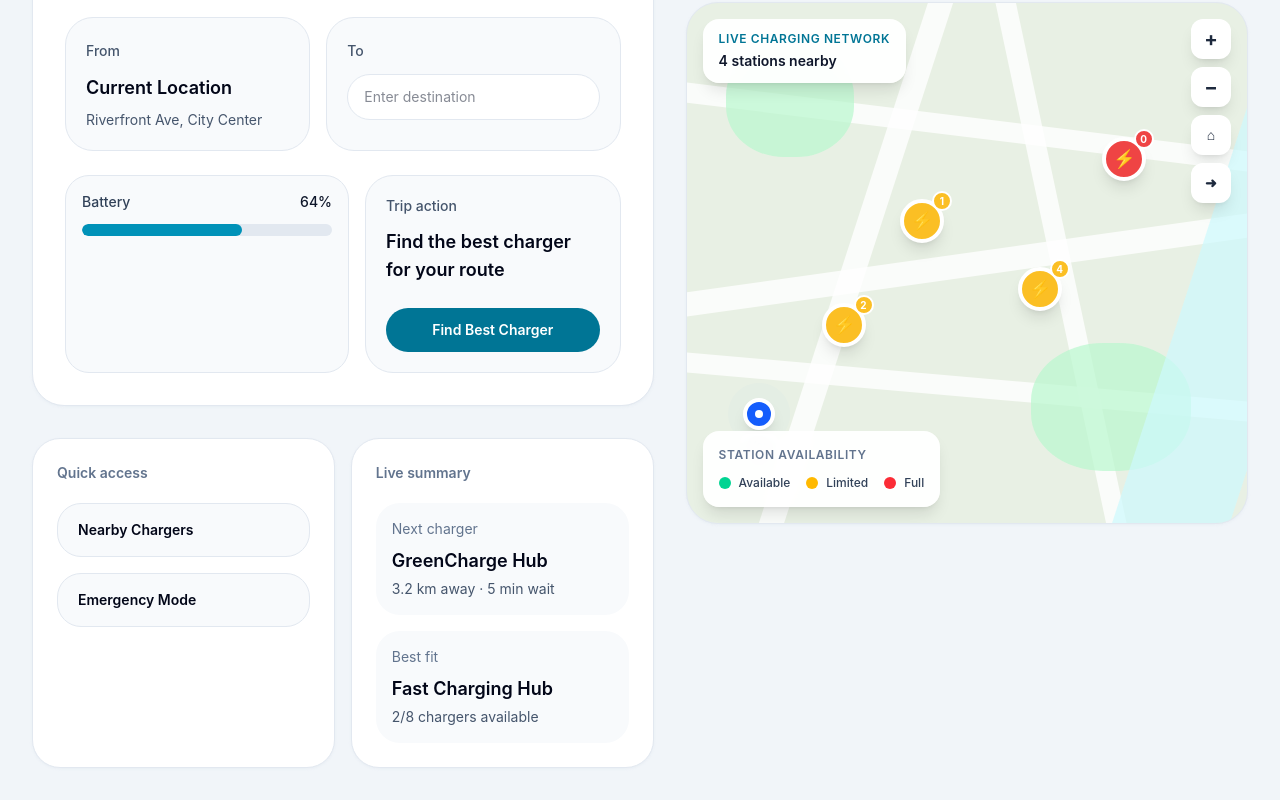
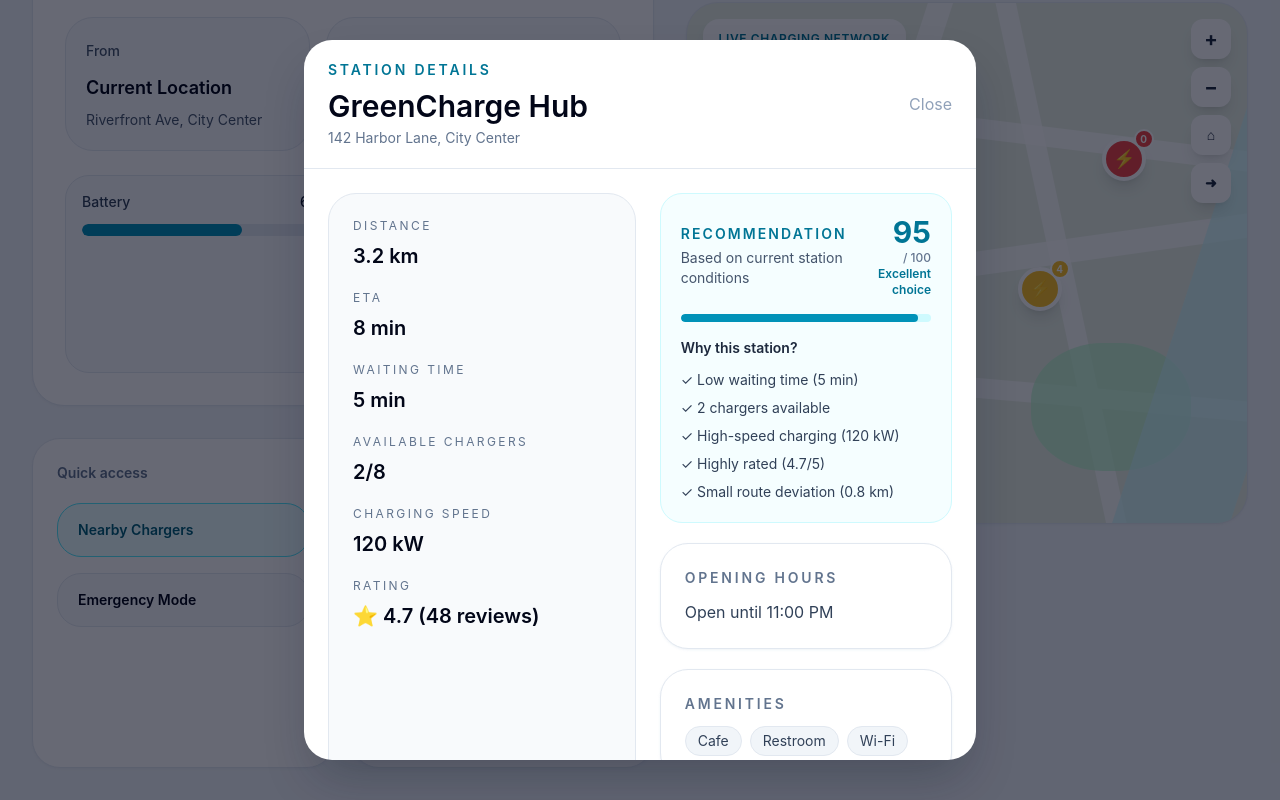
Before and after one commit to thakuradityaas9-glitch/EV-Solution, a React app in the folder frontend/: page /driver in a window 1280 px wide. Both pictures are taken after a click on the button "Nearby Chargers". Shown: the part 451-1251 px from the top of the page. Built offline with nearby package versions, Linux system fonts and the light colour scheme; the HTML template or start-up script is replaced by a standard one.

Commit message:
feat: add intelligent charger recommendations

```diff
--- a/frontend/src/components/driver/DriverMap.jsx
+++ b/frontend/src/components/driver/DriverMap.jsx
@@ -2,7 +2,7 @@ import { useState } from 'react'
 import { driverStations } from '../../data/driverStations.js'
 import StationMarker from './StationMarker.jsx'
 
-export default function DriverMap({ onStationSelect, showRoute, onRouteToggle }) {
+export default function DriverMap({ onStationSelect, recommendedStation, showRoute, onRouteToggle }) {
   const [zoom, setZoom] = useState(1)
 
   return (
@@ -131,6 +131,7 @@ export default function DriverMap({ onStationSelect, showRoute, onRouteToggle })
             key={station.id}
             station={station}
             onClick={onStationSelect}
+            isRecommended={recommendedStation?.id === station.id}
           />
         ))}
       </div>
--- a/frontend/src/components/driver/StationDetailsModal.jsx
+++ b/frontend/src/components/driver/StationDetailsModal.jsx
@@ -1,5 +1,17 @@
 export default function StationDetailsModal({ station, onClose }) {
   if (!station) return null
+
+  const score = station.calculatedScore ?? station.recommendationScore
+
+  const scoreLabel =
+    score >= 80
+      ? 'Excellent choice'
+      : score >= 60
+        ? 'Good choice'
+        : score >= 40
+          ? 'Fair choice'
+          : 'Poor choice'
+
   return (
     <div className="fixed inset-0 z-50 flex items-end justify-center bg-slate-950/60 px-4 py-6 sm:items-center sm:px-6">
       <div className="w-full max-w-2xl max-h-[90vh] overflow-y-auto overflow-hidden rounded-[28px] bg-white shadow-2xl shadow-slate-900/30">
@@ -39,13 +51,68 @@ export default function StationDetailsModal({ station, onClose }) {
             </div>
           </div>
           <div className="space-y-5">
-            <div className="rounded-[28px] border border-slate-200 bg-white p-6 shadow-sm shadow-slate-200/40">
-              <p className="text-sm font-semibold uppercase tracking-[0.2em] text-slate-500">Why this station</p>
-              <ul className="mt-4 space-y-3 text-slate-700">
-                <li>✓ Low waiting time</li>
-                <li>✓ Small route deviation</li>
-                <li>✓ High-speed charging</li>
-                <li>✓ {station.availableChargers} chargers currently available</li>
+            <div className="rounded-[22px] border border-cyan-100 bg-cyan-50/50 p-5">
+              <div className="flex items-center justify-between gap-4">
+                <div>
+                  <p className="text-sm font-semibold uppercase tracking-[0.15em] text-cyan-700">
+                    Recommendation
+                  </p>
+                  <p className="mt-1 text-sm text-slate-600">
+                    Based on current station conditions
+                  </p>
+                </div>
+
+                <div className="text-right">
+                  <p className="text-3xl font-bold text-cyan-700">
+                    {score}
+                  </p>
+
+                  <p className="text-xs font-medium text-slate-500">
+                    / 100
+                  </p>
+
+                  <p className="text-xs font-semibold text-cyan-700">
+                    {scoreLabel}
+                  </p>
+                </div>
+              </div>
+
+              <div className="mt-4 h-2 overflow-hidden rounded-full bg-cyan-100">
+                <div
+                  className="h-full rounded-full bg-cyan-600 transition-all"
+                  style={{
+                    width: `${score}%`,
+                  }}
+                />
+              </div>
+
+              <p className="mt-4 text-sm font-semibold text-slate-800">
+                Why this station?
+              </p>
+
+              <ul className="mt-3 space-y-2 text-sm text-slate-700">
+                {station.waitMin <= 5 && (
+                  <li>✓ Low waiting time ({station.waitMin} min)</li>
+                )}
+
+                {station.availableChargers > 0 && (
+                  <li>
+                    ✓ {station.availableChargers} charger
+                    {station.availableChargers > 1 ? 's' : ''} available
+                  </li>
+                )}
+
+                {station.speedKW >= 120 && (
+                  <li>✓ High-speed charging ({station.speedKW} kW)</li>
+                )}
+
+                {station.rating >= 4.5 && (
+                  <li>✓ Highly rated ({station.rating}/5)</li>
+                )}
+
+                {station.deviationKm <= 1 && (
+                  <li>✓ Small route deviation ({station.deviationKm} km)</li>
+                )}
               </ul>
             </div>
             <div className="rounded-[28px] border border-slate-200 bg-white p-6 shadow-sm shadow-slate-200/40">
--- a/frontend/src/pages/driver/DriverHome.jsx
+++ b/frontend/src/pages/driver/DriverHome.jsx
@@ -4,12 +4,18 @@ import DriverMap from '../../components/driver/DriverMap.jsx'
 import DriverHeader from '../../components/driver/DriverHeader.jsx'
 import StationDetailsModal from '../../components/driver/StationDetailsModal.jsx'
 import { driverStations } from '../../data/driverStations.js'
+import {
+  findBestChargingStation,
+  findEmergencyChargingStation,
+} from '../../services/chargerRecommendation.js'
 
 export default function DriverHome() {
   const [emergencyActive, setEmergencyActive] = useState(false)
   const [selectedStation, setSelectedStation] = useState(null)
   const [showRoute, setShowRoute] = useState(false)
   const [destination, setDestination] = useState('')
+  const [recommendedStation, setRecommendedStation] = useState(null)
+  const [nearbyMode, setNearbyMode] = useState(false)
 
   const currentStation = driverStations[0]
 
@@ -18,20 +24,48 @@ export default function DriverHome() {
     return
   }
 
-    const availableStations = driverStations.filter(
-      (station) => station.reachable && station.availableChargers > 0
-    )
+  const bestStation = findBestChargingStation(driverStations)
 
-    if (availableStations.length === 0) {
+  if (!bestStation) {
     return
   }
 
-    const bestStation = [...availableStations].sort(
-      (a, b) => b.recommendationScore - a.recommendationScore
-    )[0]
-
+  setRecommendedStation(bestStation)
   setSelectedStation(bestStation)
   setShowRoute(true)
+  }
+
+  const activateEmergencyMode = () => {
+    const emergencyStation =
+      findEmergencyChargingStation(driverStations)
+
+    if (!emergencyStation) {
+      return
+    }
+
+    setEmergencyActive(true)
+    setNearbyMode(false)
+    setRecommendedStation(emergencyStation)
+    setSelectedStation(emergencyStation)
+    setShowRoute(true)
+  }
+
+  const showNearbyChargers = () => {
+    const nearbyStations = driverStations
+      .filter(
+        (station) =>
+          station.reachable && station.availableChargers > 0
+      )
+      .sort((a, b) => a.distanceKm - b.distanceKm)
+
+    if (nearbyStations.length === 0) {
+      return
+    }
+
+    setNearbyMode(true)
+    setRecommendedStation(null)
+    setShowRoute(false)
+    setSelectedStation(nearbyStations[0])
   }
 
   return (
@@ -89,11 +123,27 @@ export default function DriverHome() {
               <div className="rounded-[28px] border border-slate-200 bg-white p-6 shadow-sm shadow-slate-200/40">
                 <p className="text-sm font-semibold text-slate-500">Quick access</p>
                 <div className="mt-5 space-y-4">
-                  <button className="w-full rounded-3xl border border-slate-200 bg-slate-50 px-5 py-4 text-left text-sm font-semibold text-slate-950 transition hover:border-slate-300 hover:bg-slate-100">
+                  <button
+                    type="button"
+                    onClick={showNearbyChargers}
+                    className={`w-full rounded-3xl border px-5 py-4 text-left text-sm font-semibold transition ${
+                      nearbyMode
+                        ? 'border-cyan-300 bg-cyan-50 text-cyan-800'
+                        : 'border-slate-200 bg-slate-50 text-slate-950 hover:border-slate-300 hover:bg-slate-100'
+                    }`}
+                  >
                     Nearby Chargers
                   </button>
-                  <button className="w-full rounded-3xl border border-slate-200 bg-slate-50 px-5 py-4 text-left text-sm font-semibold text-slate-950 transition hover:border-slate-300 hover:bg-slate-100">
-                    Emergency Mode
+                  <button
+                    type="button"
+                    onClick={activateEmergencyMode}
+                    className={`w-full rounded-3xl border px-5 py-4 text-left text-sm font-semibold transition ${
+                      emergencyActive
+                        ? 'border-red-300 bg-red-50 text-red-700'
+                        : 'border-slate-200 bg-slate-50 text-slate-950 hover:border-red-200 hover:bg-red-50'
+                    }`}
+                  >
+                    {emergencyActive ? 'Emergency Mode Active' : 'Emergency Mode'}
                   </button>
                 </div>
               </div>
@@ -120,12 +170,16 @@ export default function DriverHome() {
               <p className="text-sm font-semibold uppercase tracking-[0.2em] text-cyan-700">Map preview</p>
               <p className="mt-3 text-base text-slate-600">Explore nearby charging stations and find the best option for your route.</p>
             </div>
-            <DriverMap onStationSelect={(station) => {
+            <DriverMap
+              onStationSelect={(station) => {
                 setSelectedStation(station)
                 setShowRoute(false)
+                setNearbyMode(false)
               }}
+              recommendedStation={recommendedStation}
               showRoute={showRoute}
-            onRouteToggle={() => setShowRoute((current) => !current)}/>
+              onRouteToggle={() => setShowRoute((current) => !current)}
+            />
           </div>
         </section>
       </div>
--- /dev/null
+++ b/frontend/src/services/chargerRecommendation.js
@@ -0,0 +1,117 @@
+/**
+ * Calculate a recommendation score for an EV charging station.
+ *
+ * The score combines:
+ * - Charger availability
+ * - Waiting time
+ * - Distance
+ * - Charging speed
+ * - Station rating
+ * - Route deviation
+ *
+ * Higher score = better recommendation.
+ */
+
+export function calculateStationScore(station) {
+  if (!station.reachable || station.availableChargers <= 0) {
+    return 0
+  }
+
+  const availabilityScore =
+    (station.availableChargers / station.totalChargers) * 100
+
+  const waitScore = Math.max(0, 100 - station.waitMin * 5)
+
+  const distanceScore = Math.max(0, 100 - station.distanceKm * 10)
+
+  const chargingSpeedScore = Math.min(
+    100,
+    (station.speedKW / 180) * 100
+  )
+
+  const ratingScore = (station.rating / 5) * 100
+
+  const deviationScore = Math.max(
+    0,
+    100 - station.deviationKm * 30
+  )
+
+  const finalScore =
+    availabilityScore * 0.25 +
+    waitScore * 0.20 +
+    distanceScore * 0.15 +
+    chargingSpeedScore * 0.15 +
+    ratingScore * 0.10 +
+    deviationScore * 0.15
+
+  return Math.round(finalScore)
+}
+
+/**
+ * Return stations sorted from best to worst.
+ */
+export function rankChargingStations(stations) {
+  return stations
+    .filter(
+      (station) =>
+        station.reachable && station.availableChargers > 0
+    )
+    .map((station) => ({
+      ...station,
+      calculatedScore: calculateStationScore(station),
+    }))
+    .sort(
+      (a, b) => b.calculatedScore - a.calculatedScore
+    )
+}
+
+/**
+ * Return the best available charging station.
+ */
+export function findBestChargingStation(stations) {
+  const rankedStations = rankChargingStations(stations)
+
+  return rankedStations.length > 0
+    ? rankedStations[0]
+    : null
+}
+
+export function findEmergencyChargingStation(stations) {
+  const emergencyStations = stations
+    .filter(
+      (station) =>
+        station.reachable &&
+        station.availableChargers > 0
+    )
+    .map((station) => {
+      const waitScore = Math.max(
+        0,
+        100 - station.waitMin * 10
+      )
+
+      const availabilityScore =
+        (station.availableChargers / station.totalChargers) * 100
+
+      const speedScore = Math.min(
+        100,
+        (station.speedKW / 180) * 100
+      )
+
+      const emergencyScore =
+        waitScore * 0.45 +
+        availabilityScore * 0.30 +
+        speedScore * 0.25
+
+      return {
+        ...station,
+        emergencyScore: Math.round(emergencyScore),
+      }
+    })
+    .sort(
+      (a, b) => b.emergencyScore - a.emergencyScore
+    )
+
+  return emergencyStations.length > 0
+    ? emergencyStations[0]
+    : null
+}
```
Also changed, not shown: frontend/src/components/driver/StationMarker.jsx (+10 -2 lines). Lines whose indentation alone changed are shown as unchanged.
